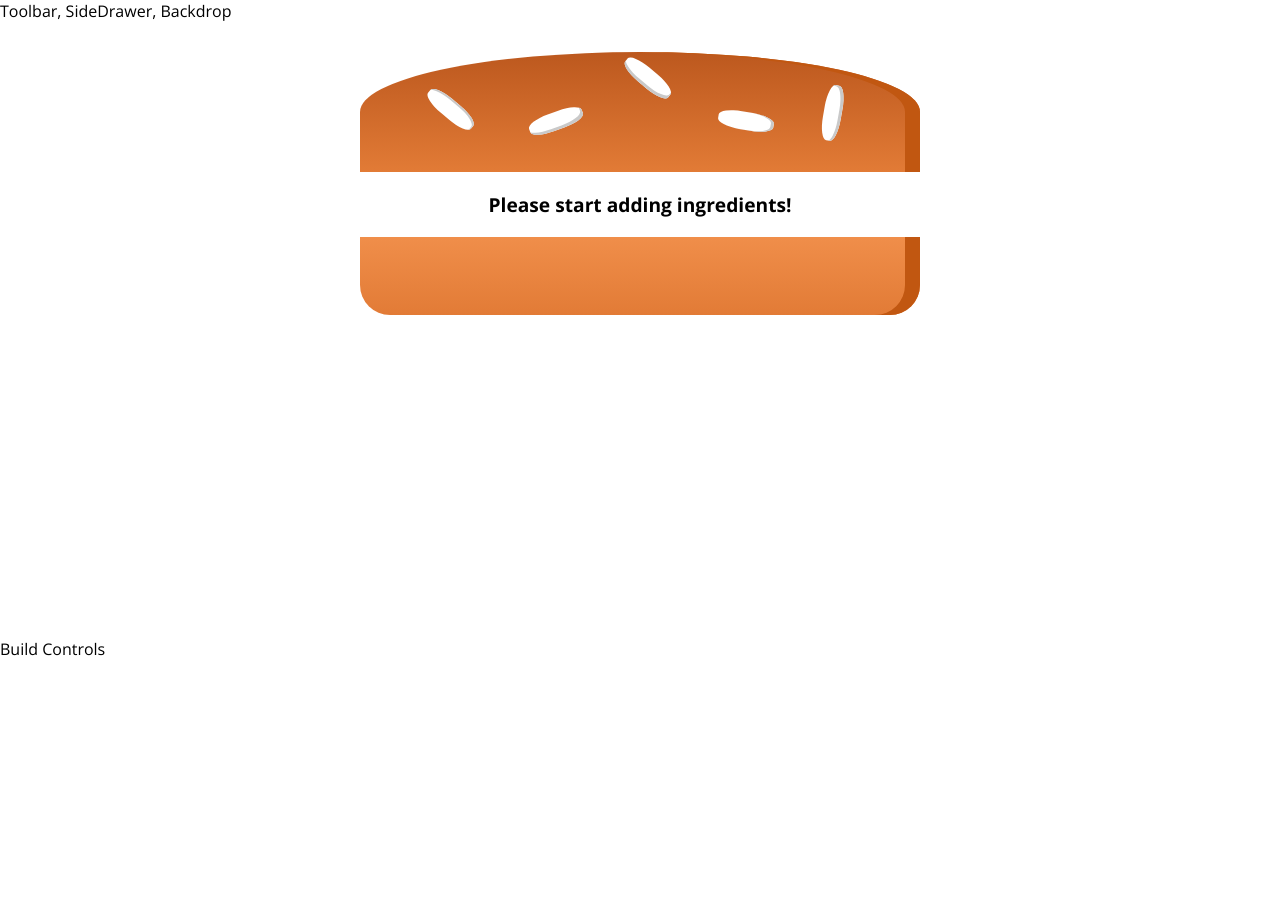
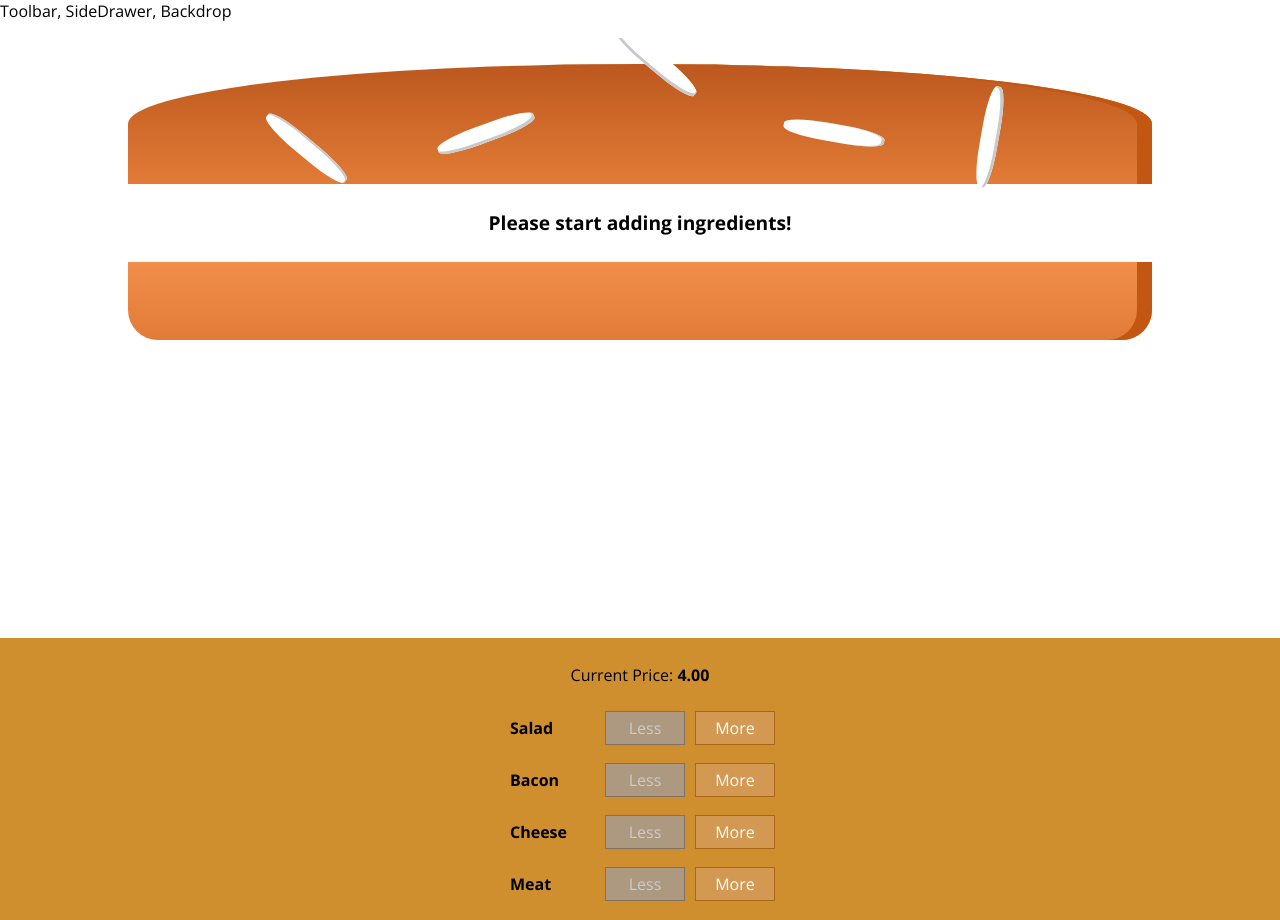
Before and after one commit to edmarr/burger-app, a React app: page / in a window 1280 px wide. Before the commit the page ends 800 px from the top, so only its background shows below. Built offline with nearby package versions, Linux system fonts and the light colour scheme.

Commit message:
After implements add and remove ingredients

```diff
--- /dev/null
+++ b/src/components/Burger/BuilderControls/BuildControl/BuildControl.css
@@ -0,0 +1,56 @@
+.BuildControl {
+    display: flex;
+    justify-content: space-between;
+    align-items: center;
+    margin: 5px 0;
+}
+
+.BuildControl button {
+    display: block;
+    font: inherit;
+    padding: 5px;
+    margin: 0 5px;
+    width: 80px;
+    border: 1px solid #AA6817;
+    cursor: pointer;
+    outline: none;
+}
+
+.BuildControl button:disabled {
+    background-color: #AC9980;
+    border: 1px solid #7E7365;
+    color: #ccc;
+    cursor: default;
+}
+
+.BuildControl button:hover:disabled {
+    background-color: #AC9980;
+    color: #ccc;
+    cursor: not-allowed;
+}
+
+.Label {
+    padding: 10px;
+    font-weight: bold;
+    width: 80px;
+}
+
+.BuildControl .Less {
+    background-color: #D39952;
+    color: white;
+}
+
+.BuildControl .More {
+    background-color: #8F5E1E;
+    color: white;
+}
+
+.BuildControl .Less:hover, .BuildControl .Less:active {
+    background-color: #DAA972;
+    color: white;
+}
+
+.BuildControl .More:hover,.BuildControl .More:active {
+    background-color: #99703F;
+    color: white;
+}
--- /dev/null
+++ b/src/components/Burger/BuilderControls/BuildControl/BuildControl.js
@@ -0,0 +1,18 @@
+import React from 'react';
+import classes from './BuildControl.css'
+
+const buildControl = (props) => (
+    <div className={classes.BuildControl}>
+        <div className={classes.Label} >{props.label}</div>
+        <button
+            className={classes.Less}
+            onClick={props.removed}
+            disabled={props.disabled}>Less</button>
+
+        <button
+            className={classes.Less}
+            onClick={props.added} >More</button>
+    </div>
+);
+
+export default  buildControl;
--- /dev/null
+++ b/src/components/Burger/BuilderControls/BuildControls.css
@@ -0,0 +1,11 @@
+.BuildControls{
+    width: 100%;
+    background-color: #CF8F2E;
+    display: flex;
+    flex-flow: column;
+    align-items: center;
+    box-shadow:  0 2px 1px #ccc;
+    margin: auto;
+    padding: 10px 0;
+
+}
--- /dev/null
+++ b/src/components/Burger/BuilderControls/BuildControls.js
@@ -0,0 +1,26 @@
+import React from "react";
+import classes from "./BuildControls.css";
+import BuildControl from './BuildControl/BuildControl';
+
+const controls = [
+    {label: 'Salad' , type:'salad'},
+    {label: 'Bacon' , type:'bacon'},
+    {label: 'Cheese' , type:'cheese'},
+    {label: 'Meat' , type:'meat'},
+];
+
+const buildControls = (props) => (
+    <div className={classes.BuildControls}>
+    <p>Current Price: <strong> {props.price.toFixed(2)} </strong> </p>
+    {controls.map(ctrl => (
+        <BuildControl
+            key={ctrl.label}
+            label={ctrl.label}
+            added={() => props.ingredientAdded(ctrl.type)}
+            removed={() => props.ingredientRemoved(ctrl.type)}
+            disabled={props.disabled[ctrl.type]} />
+    ) )}
+    </div>
+);
+
+export default buildControls;
--- a/src/components/Burger/Burger.css
+++ b/src/components/Burger/Burger.css
@@ -1,5 +1,5 @@
 .Burger {
-    width: 100%;
+    width: 100% !important;
     margin: auto;
     height: 250px;
     overflow: scroll;
--- a/src/containers/BurgerBuilder/BurgerBuilder.js
+++ b/src/containers/BurgerBuilder/BurgerBuilder.js
@@ -1,7 +1,15 @@
-import React, { Component } from 'react';
+import React, { Component } from "react";
 
-import Aux from '../../hoc/Aux';
-import Burger from '../../components/Burger/Burger';
+import Aux from "../../hoc/Aux";
+import Burger from "../../components/Burger/Burger";
+import BuildControls from "../../components/Burger/BuilderControls/BuildControls";
+
+const INGREDIENT_PRICES = {
+  salad: 0.5,
+  cheese: 0.4,
+  meat: 1.3,
+  bacon: 0.7
+};
 
 class BurgerBuilder extends Component {
   // constructor(props) {
@@ -14,14 +22,59 @@
       bacon: 0,
       cheese: 0,
       meat: 0
+    },
+    totalPrice: 4
+  };
+
+  addIngredientHandler = type => {
+    const oldCount = this.state.ingredients[type];
+    const updatedCount = oldCount + 1;
+    const updatedIngredients = {
+      ...this.state.ingredients
+    };
+    updatedIngredients[type] = updatedCount;
+
+    const priceAddition = INGREDIENT_PRICES[type];
+    const oldPrice = this.state.totalPrice;
+    const newPrice = oldPrice + priceAddition;
+    this.setState({ totalPrice: newPrice, ingredients: updatedIngredients });
+  };
+
+  removeIngredientHandler = type => {
+    const oldCount = this.state.ingredients[type];
+    if (oldCount <= 0) {
+      return;
     }
+    const updatedCount = oldCount - 1;
+    const updatedIngredients = {
+      ...this.state.ingredients
+    };
+    updatedIngredients[type] = updatedCount;
+
+    const priceDeduction = INGREDIENT_PRICES[type];
+    const oldPrice = this.state.totalPrice;
+    const newPrice = oldPrice - priceDeduction;
+    this.setState({ totalPrice: newPrice, ingredients: updatedIngredients });
+  };
+
+  render() {
+    const disabledInfo = {
+      ...this.state.ingredients
+    };
+
+    for (let key in disabledInfo) {
+      disabledInfo[key] = disabledInfo[key] <= 0;
     }
 
-    render () {
     return (
       <Aux>
         <Burger ingredients={this.state.ingredients} />
-                <div>Build Controls</div>
+        <BuildControls
+          ingredientAdded={this.addIngredientHandler}
+          ingredientRemoved={this.removeIngredientHandler}
+          disabled={disabledInfo}
+          price={this.state.totalPrice}
+        />
       </Aux>
     );
   }
```
Also changed, not shown: src/components/Burger/Burger.js (+14 -11 lines), how-to-use.txt (deleted). Lines whose indentation alone changed are shown as unchanged.
